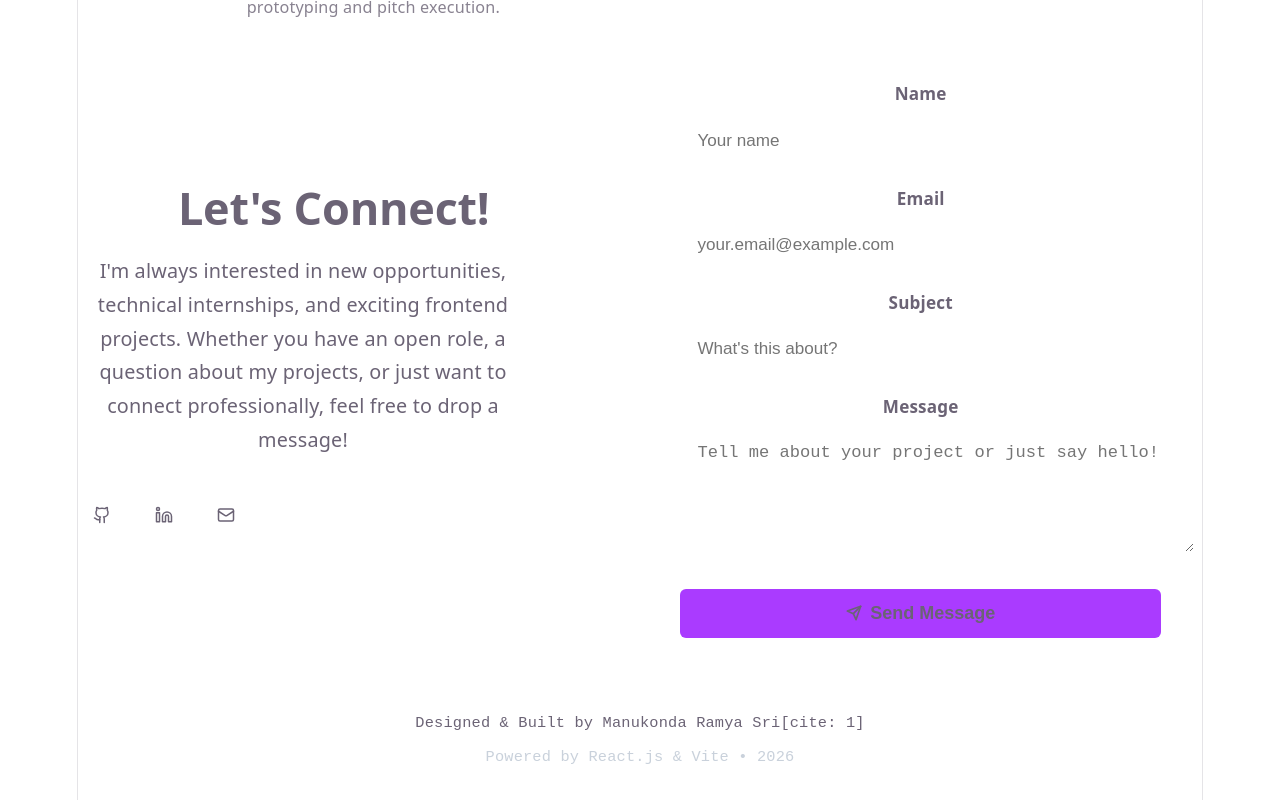
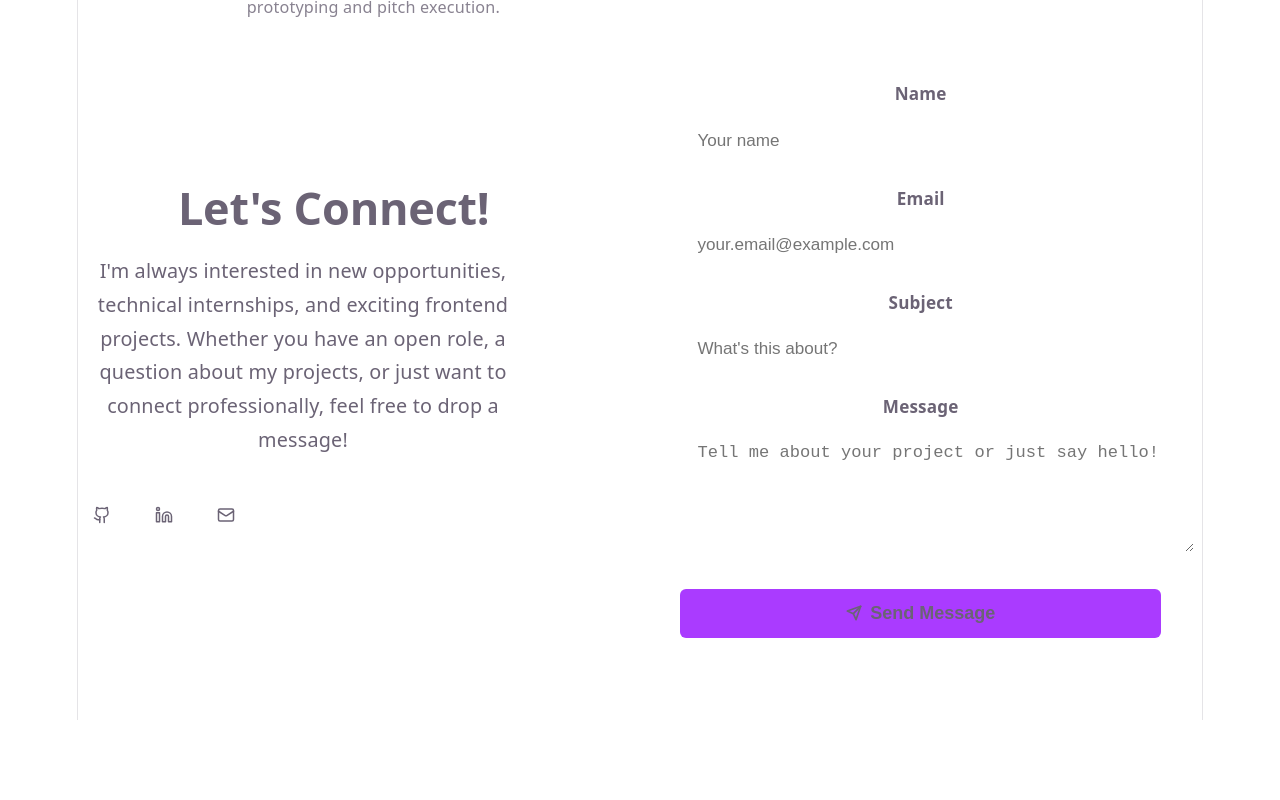
Before and after one commit to ramyasrimanukonda/MyPortfolio, a React (Vite) app: page / in a window 1280 px wide. Shown: the part 3813-4613 px from the top of the page. After the commit the page ends 4533 px from the top, so only its background shows below. Built offline with nearby package versions, Linux system fonts and the light colour scheme.

Commit message:
Clean up Footer component
Removed footer text and simplified styles.

```diff
--- a/src/components/Footer.jsx
+++ b/src/components/Footer.jsx
@@ -2,19 +2,8 @@ import React from 'react';
 
 function Footer() {
   return (
-    <footer style={{
-      padding: '30px 20px',
-      textAlign: 'center',
-      background: 'var(--bg-secondary)',
-      color: 'var(--text-muted)',
-      fontSize: '0.85rem',
-      fontFamily: 'monospace',
-      borderTop: '1px solid rgba(255, 255, 255, 0.05)'
-    }}>
-      <p style={{ marginBottom: '8px' }}>Designed & Built by Manukonda Ramya Sri[cite: 1]</p>
-      <p style={{ color: 'rgba(148, 163, 184, 0.5)' }}>
-        Powered by React.js & Vite • {new Date().getFullYear()}
-      </p>
+    <footer style={{ padding: '20px', textAlign: 'center', borderTop: '1px solid rgba(255,255,255,0.05)' }}>
+      {/* Footer text cleanly removed */}
     </footer>
   );
 }
```
